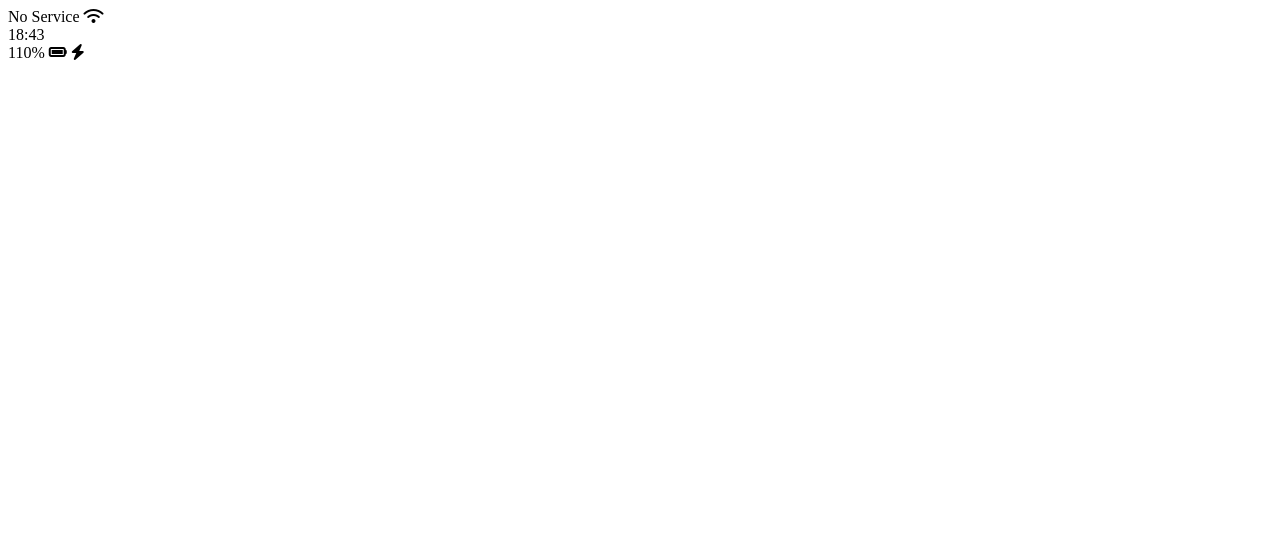
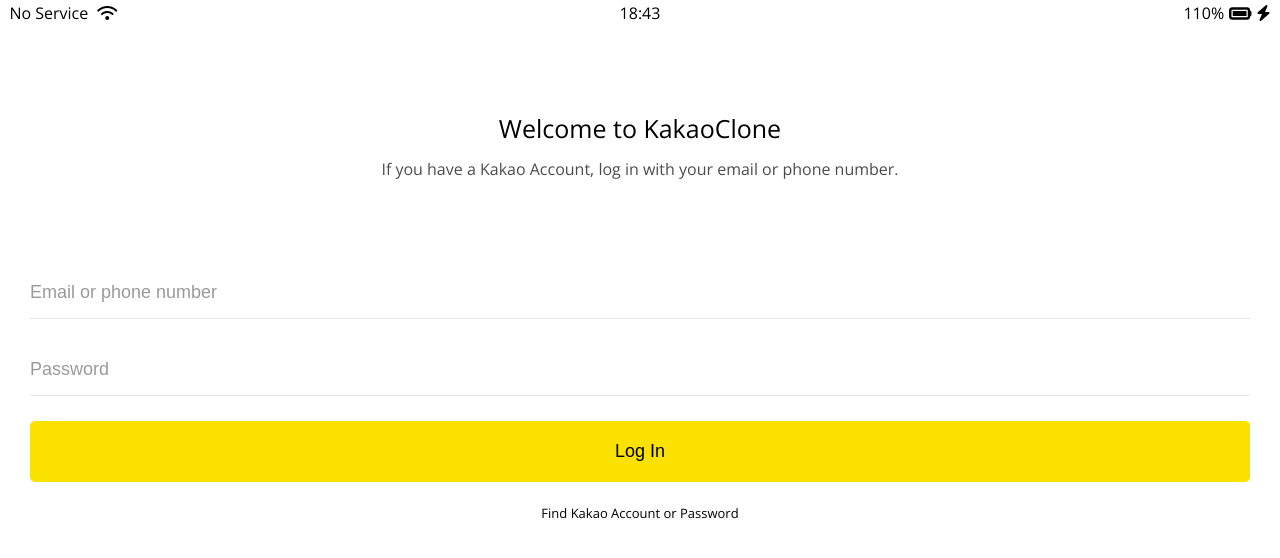
Before and after one commit to janeleeta/clone2020, a plain HTML site: page index.html in a window 1280 px wide. Drawn offline with nearby package versions, Linux system fonts and the light colour scheme.

Commit message:
welcome-page

```diff
--- /dev/null
+++ b/css/reset.css
@@ -0,0 +1,133 @@
+/* http://meyerweb.com/eric/tools/css/reset/
+   v2.0 | 20110126
+   License: none (public domain)
+*/
+
+html,
+body,
+div,
+span,
+applet,
+object,
+iframe,
+h1,
+h2,
+h3,
+h4,
+h5,
+h6,
+p,
+blockquote,
+pre,
+a,
+abbr,
+acronym,
+address,
+big,
+cite,
+code,
+del,
+dfn,
+em,
+img,
+ins,
+kbd,
+q,
+s,
+samp,
+small,
+strike,
+strong,
+sub,
+sup,
+tt,
+var,
+b,
+u,
+i,
+center,
+dl,
+dt,
+dd,
+ol,
+ul,
+li,
+fieldset,
+form,
+label,
+legend,
+table,
+caption,
+tbody,
+tfoot,
+thead,
+tr,
+th,
+td,
+article,
+aside,
+canvas,
+details,
+embed,
+figure,
+figcaption,
+footer,
+header,
+hgroup,
+menu,
+nav,
+output,
+ruby,
+section,
+summary,
+time,
+mark,
+audio,
+video {
+  margin: 0;
+  padding: 0;
+  border: 0;
+  font-size: 100%;
+  font: inherit;
+  vertical-align: baseline;
+}
+/* HTML5 display-role reset for older browsers */
+article,
+aside,
+details,
+figcaption,
+figure,
+footer,
+header,
+hgroup,
+menu,
+nav,
+section {
+  display: block;
+}
+body {
+  line-height: 1;
+}
+ol,
+ul {
+  list-style: none;
+}
+blockquote,
+q {
+  quotes: none;
+}
+blockquote:before,
+blockquote:after,
+q:before,
+q:after {
+  content: "";
+  content: none;
+}
+table {
+  border-collapse: collapse;
+  border-spacing: 0;
+}
+
+input:focus {
+  outline: none;
+}
--- /dev/null
+++ b/css/status-bar.css
@@ -0,0 +1,24 @@
+.status-bar {
+  display: flex;
+  justify-content: center;
+  padding: 5px 3px;
+}
+
+.status-bar__column {
+  width: 33%;
+}
+.status-bar__column:first-child span {
+  margin-right: 5px;
+}
+.status-bar__column:nth-child(2) {
+  display: flex;
+  justify-content: center;
+}
+.status-bar__column:last-child {
+  display: flex;
+  justify-content: flex-end;
+  align-items: center;
+}
+.status-bar__column .fa-battery-full {
+  margin: 0px 5px;
+}
--- /dev/null
+++ b/css/styles.css
@@ -0,0 +1,64 @@
+@import url("https://fonts.googleapis.com/css2?family=Open+Sans:wght@400;600&display=swap");
+@import "reset.css";
+@import "status-bar.css";
+@import "variable.css";
+
+body {
+  font-family: "Open sans", sans-serif;
+}
+
+.welcome-header {
+  margin: 90px 0px;
+  text-align: center;
+  display: flex;
+  flex-direction: column;
+  align-items: center;
+}
+.welcome-header__title {
+  margin-bottom: 20px;
+  font-size: 25px;
+}
+.welcome-header__text {
+  width: 60%;
+  opacity: 0.7;
+}
+
+#login-form {
+  display: flex;
+  flex-direction: column;
+  margin: 0px 30px;
+}
+
+#login-form input {
+  padding: 15px 0px;
+  border: none;
+  font-size: 18px;
+  margin-bottom: 25px;
+}
+
+#login-form input::placeholder {
+  color: rgba(0, 0, 0, 0.4);
+}
+
+#login-form input:not([type="submit"]) {
+  border-bottom: 1px solid rgba(138, 125, 125, 0.2);
+  transition: border-color 0.3s ease-in-out;
+}
+
+#login-form input:focus {
+  border-color: var(--yellow);
+}
+
+#login-form input[type="submit"] {
+  background-color: var(--yellow);
+  cursor: pointer;
+  padding: 20px 0px;
+  border-radius: 5px;
+}
+
+#login-form a {
+  text-align: center;
+  color: inherit;
+  text-decoration: none;
+  font-size: 13px;
+}
--- /dev/null
+++ b/css/variable.css
@@ -0,0 +1,3 @@
+:root {
+  --yellow: #fae100;
+}
--- a/index.html
+++ b/index.html
@@ -1,12 +1,13 @@
 <!DOCTYPE html>
 <html lang="en">
 <head>
+    <link rel="stylesheet" href="css/styles.css">
     <meta charset="UTF-8">
     <meta name="viewport" content="width=device-width, initial-scale=1.0">
-    <title>Welcome to KakaoTalk</title>
+    <title>Welcome to Kakao Clone</title>
 </head>
 <body>
-    <div id="status-bar">
+    <div class="status-bar">
         <div class="status-bar__column">
             <span>No Service</span>
             <i class="fas fa-wifi"></i>
@@ -16,10 +17,25 @@
         </div>
         <div class="status-bar__column">
             <span>110%</span>
-            <i class="fas fa-battery-full"></i>
+            <i class="fas fa-battery-full fa-lg"></i>
             <i class="fas fa-bolt"></i>
         </div>
     </div>
+
+    <header class="welcome-header">
+        <h1 class="welcome-header__title">Welcome to KakaoClone</h1>
+        <p class="welcome-header__text">If you have a Kakao Account,
+            log in with your email or phone number.
+        </p>
+    </header>
+
+    <form id="login-form">
+        <input type="text" placeholder="Email or phone number">
+        <input type="password" placeholder="Password">
+        <input type="submit" value="Log In">
+        <a href="#">Find Kakao Account or Password</a>
+    </form>
+
     <script src="https://kit.fontawesome.com/4e4a64ccb7.js"
     crossorigin="anonymous"></script>
 </body>
```
